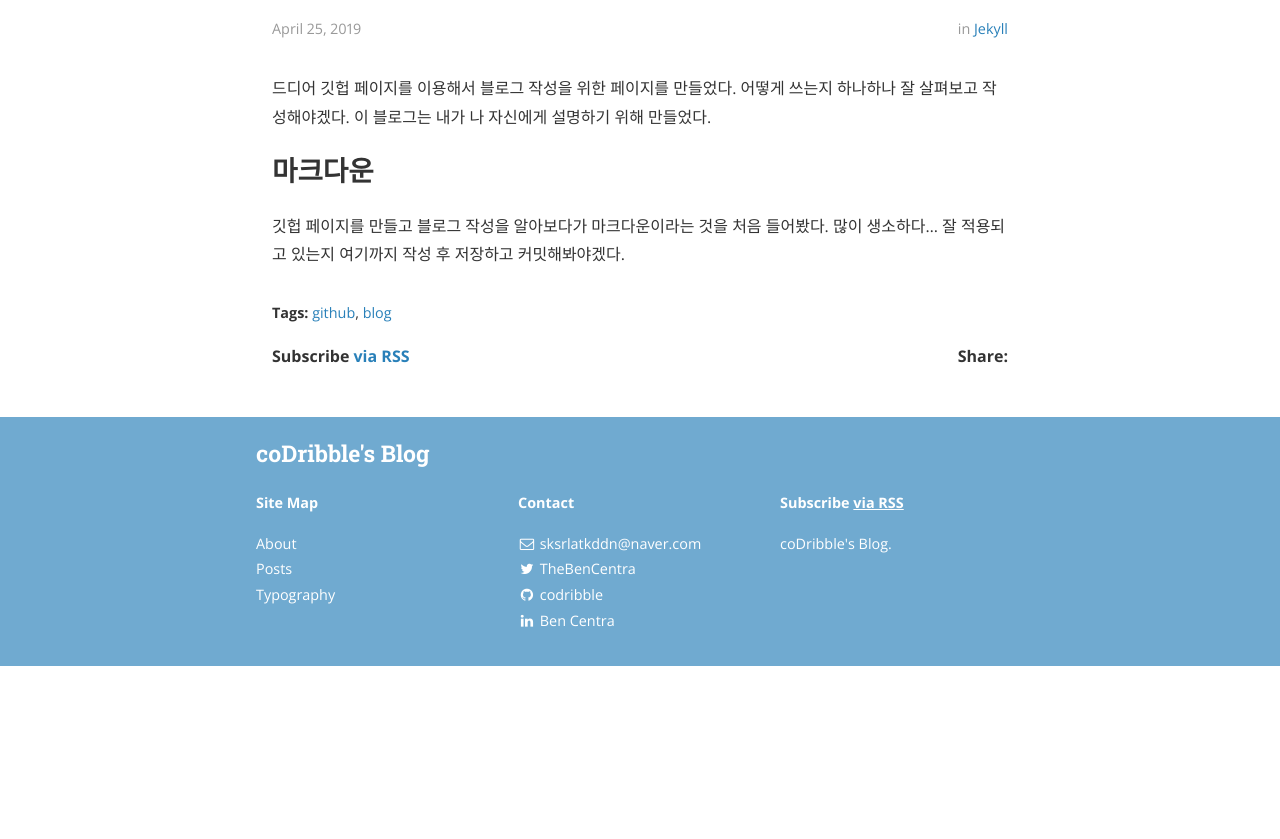
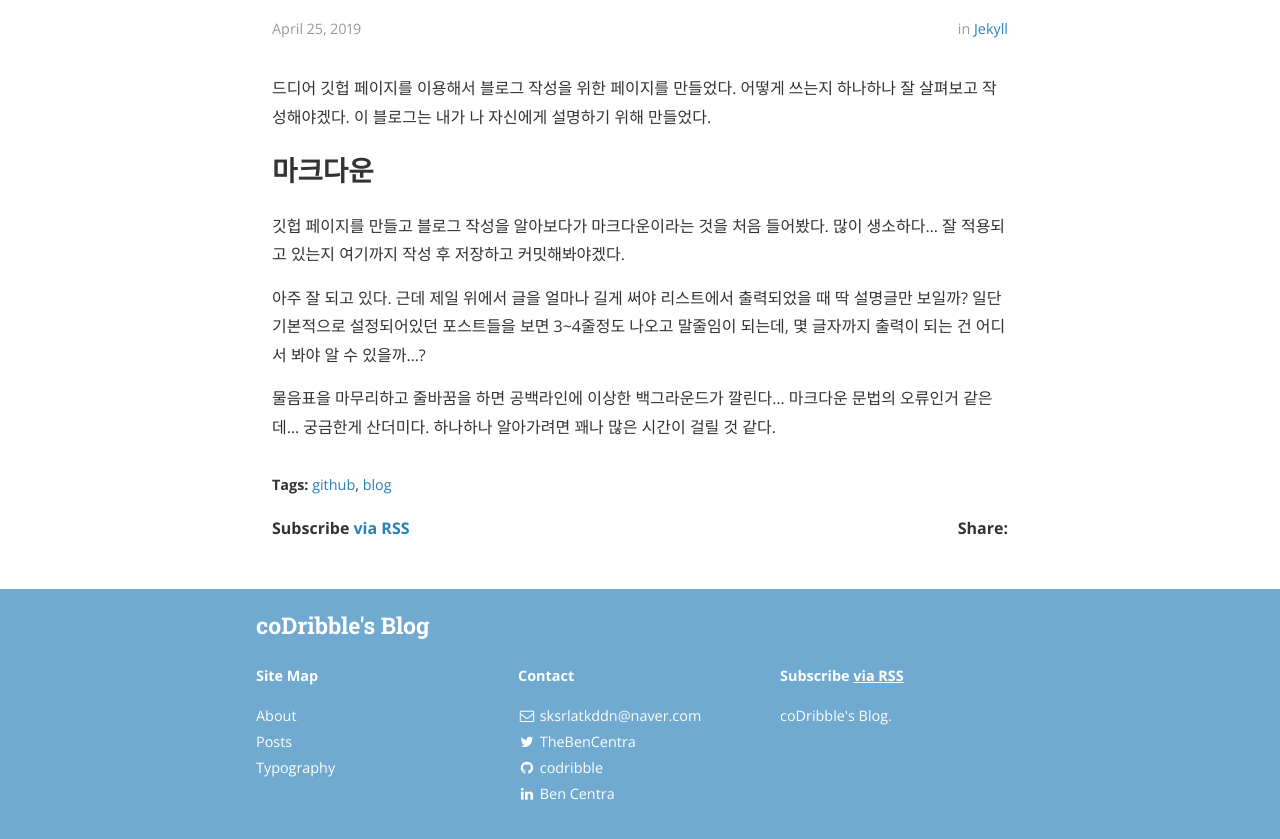
Before and after one commit to codribble/blog, a Jekyll site: the page built from _posts/2019-04-25-birth.markdown, in a window 1280 px wide. Shown: the part 503-1342 px from the top of the page. Built offline with Jekyll 4.4.1, drawn with Linux system fonts in a browser that asks for light colours; nearby versions of some CDN libraries; before the commit the page ends 1169 px from its top, so only the background shows below that.

Commit message:
Update 2019-04-25-birth.markdown

```diff
--- a/_posts/2019-04-25-birth.markdown
+++ b/_posts/2019-04-25-birth.markdown
@@ -13,3 +13,7 @@ cover:	"/assets/instacode.png"
 ## 마크다운
 
 깃헙 페이지를 만들고 블로그 작성을 알아보다가 마크다운이라는 것을 처음 들어봤다. 많이 생소하다... 잘 적용되고 있는지 여기까지 작성 후 저장하고 커밋해봐야겠다.
+
+아주 잘 되고 있다. 근데 제일 위에서 글을 얼마나 길게 써야 리스트에서 출력되었을 때 딱 설명글만 보일까? 일단 기본적으로 설정되어있던 포스트들을 보면 3~4줄정도 나오고 말줄임이 되는데, 몇 글자까지 출력이 되는 건 어디서 봐야 알 수 있을까...?
+
+물음표을 마무리하고 줄바꿈을 하면 공백라인에 이상한 백그라운드가 깔린다... 마크다운 문법의 오류인거 같은데... 궁금한게 산더미다. 하나하나 알아가려면 꽤나 많은 시간이 걸릴 것 같다.
```
